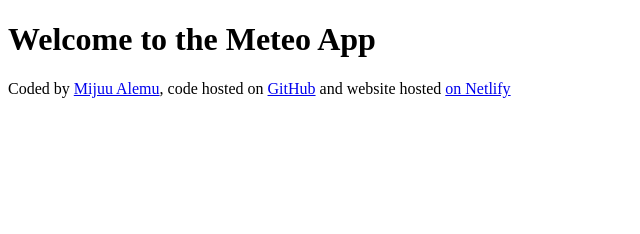
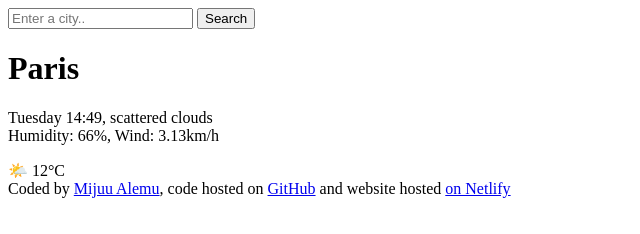
Before and after one commit to mijuual/vanilla_weather_forcast_app, a plain HTML site: page index.html in a window 1280 px wide. Shown: the whole page, without its empty margins (0-640 px from the left). Drawn offline with Linux system fonts and the light colour scheme.

Commit message:
added html commit

```diff
--- a/index.html
+++ b/index.html
@@ -6,7 +6,23 @@
     <title>Meteo App</title>
   </head>
   <body>
-    <h1>Welcome to the Meteo App</h1>
+    <header>
+        <form>
+          <input type="search" placeholder="Enter a city.." required />
+          <input type="submit" value="Search" />
+        </form>
+      </header>
+      <main>
+        <div>
+          <h1>Paris</h1>
+          <p>
+            Tuesday 14:49, scattered clouds
+            <br />
+            Humidity: 66%, Wind: 3.13km/h
+          </p>
+        </div>
+        <div>🌤️ 12°C</div>
+      </main>
     <footer>
       Coded by
       <a href="https://github.com/mijuual" target="_blank"> Mijuu Alemu</a>,
```
